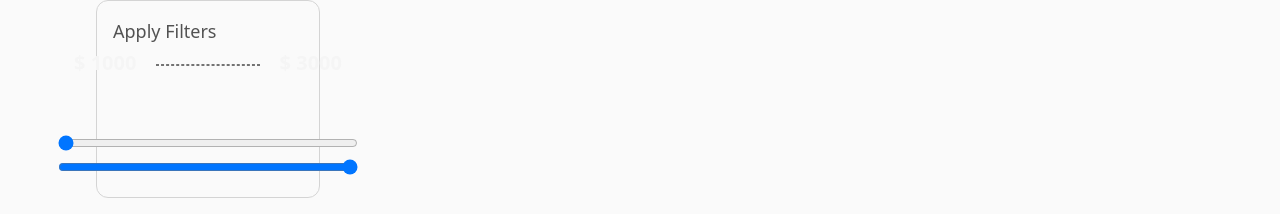
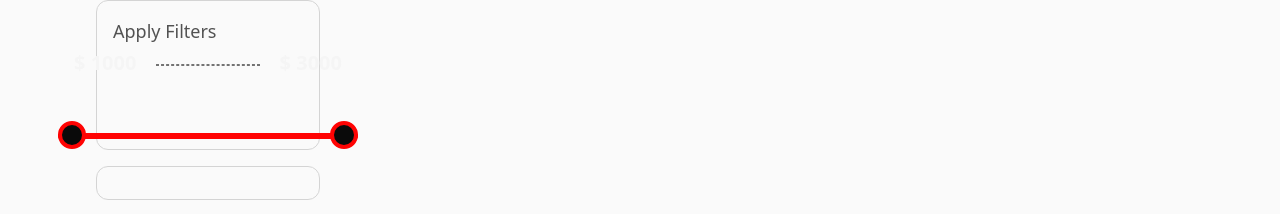
Before and after one commit to Chanuka999/Online-Bus-Ticket-Booking-WebSite, a React (Vite) app in the folder BusTicket_website/: page /bus-tickets in a window 1280 px wide. Shown: the part 520-734 px from the top of the page. Built offline with nearby package versions, Linux system fonts and the light colour scheme.

Commit message:
update css code

```diff
--- a/BusTicket_website/src/index.css
+++ b/BusTicket_website/src/index.css
@@ -1,2 +1,91 @@
 @import url("https://fonts.googleapis.com/css2?family=Inter:ital,opsz,wght@0,14..32,100..900;1,14..32,100..900&family=Quicksand:wght@300..700&family=Roboto:ital,wght@0,100..900;1,100..900&display=swap");
 @import "tailwindcss";
+
+.slider {
+  position: relative;
+}
+
+.track-slider,
+.range-slider,
+.slider-left-val,
+.slider-right-value {
+  position: absolute;
+}
+
+.track-slider,
+.range-slider {
+  border-radius: 4px;
+  height: 6px;
+}
+
+.track-slider {
+  /* background-color: #022140; */
+  width: 100%;
+  z-index: 1;
+}
+
+.range-slider {
+  z-index: 2;
+}
+
+.slider-left-value {
+  left: 6px;
+}
+
+.slider-right-value {
+  right: -4px;
+}
+
+.thumb,
+.thumb::-webkit-slider-thumb {
+  -webkit-appearance: none;
+  -webkit-tap-highlight-color: transparent;
+}
+
+.thumb {
+  pointer-events: none;
+  position: absolute;
+  height: 0;
+  outline: none;
+}
+
+.thumb-left {
+  z-index: 3;
+}
+
+.thumb-right {
+  z-index: 4;
+}
+
+.thumb::-webkit-slider-thumb {
+  background-color: #0a0a0a;
+  border-radius: 50%;
+  /* box-shadow: 0 0 1px 1px #f50707; */
+  border: 4px solid #ff0303;
+  cursor: pointer;
+  height: 28px;
+  width: 28px;
+  margin-top: 4.5px;
+  pointer-events: all;
+  position: relative;
+  transition: transform 0.3s ease-in-out;
+}
+
+.thumb::-webkit-slider-thumb:hover {
+  transform: scale(1.2);
+}
+
+.thumb::-moz-range-thumb {
+  background-color: #0a0a0a;
+  border-radius: 50%;
+  /* box-shadow: 0 0 1px 1px #f50707; */
+  border: 4px solid #ff0303;
+  cursor: pointer;
+  height: 28px;
+  width: 28px;
+  margin-top: 4.5px;
+  pointer-events: all;
+  position: relative;
+}
+
+/*  */
```
